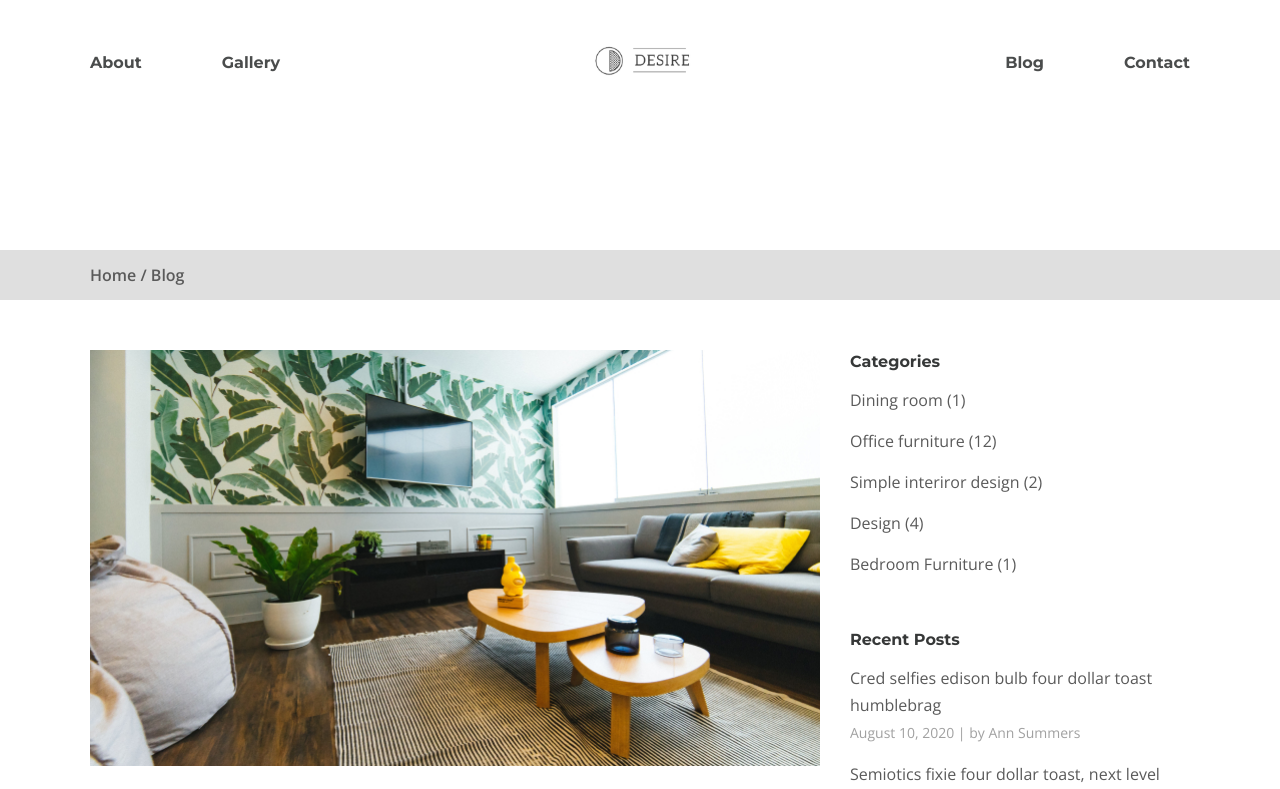
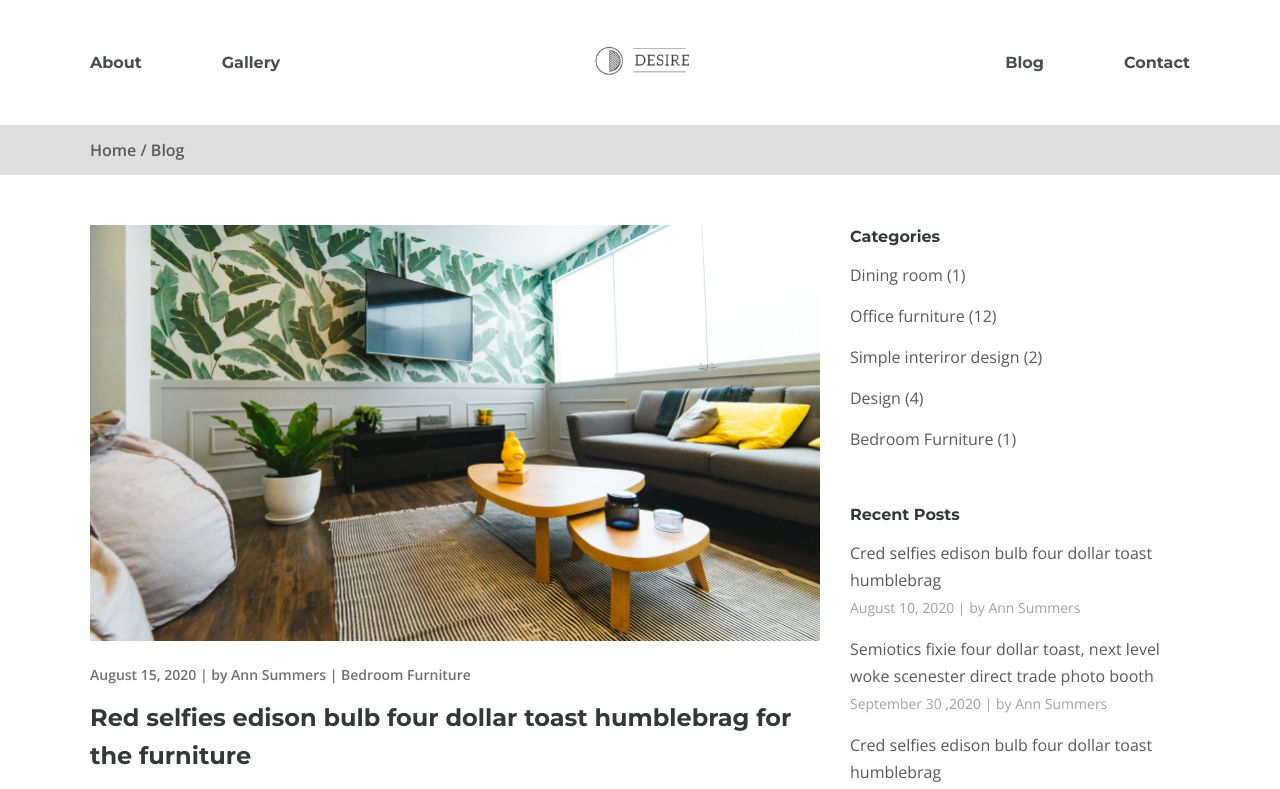
Before and after one commit to AlexanderKhristichenko/desire, a Next.js app: page /blog in a window 1280 px wide. Shown: the top 789 px of the page. Built offline with nearby package versions, Linux system fonts and the light colour scheme.

Commit message:
fix blog content

```diff
--- a/src/app/blog/page.module.scss
+++ b/src/app/blog/page.module.scss
@@ -1,5 +1,7 @@
 .blog {
-  margin-top: 125px;
+  @media (max-width: 768px) {
+    margin-top: 125px;
+  }
 }
 
 .wrap {
```
